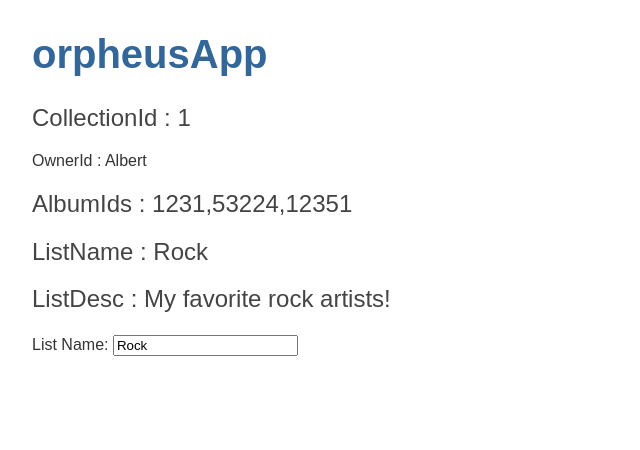
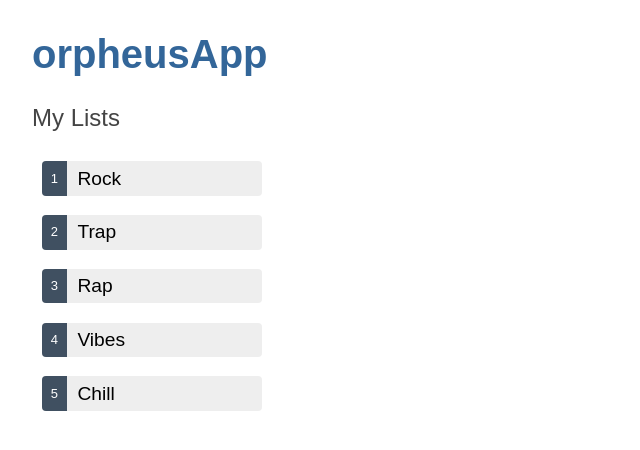
Before and after one commit to zholly15/Saas-Orpheus, an Angular app in the folder orpheusApp/: page / in a window 1280 px wide. Shown: the top 450 px of the page, without its empty margins (0-640 px from the left). Built offline with nearby package versions, Linux system fonts and the light colour scheme.

Commit message:
skeleton lists page

```diff
--- a/orpheusApp/src/app/lists/lists.component.css
+++ b/orpheusApp/src/app/lists/lists.component.css
@@ -0,0 +1,65 @@
+.lists {
+    margin: 0 0 2em 0;
+    list-style-type: none;
+    padding: 0;
+    width: 15em;
+  }
+
+  .lists li {
+    display: flex;
+  }
+
+  .lists button {
+    flex: 1;
+    cursor: pointer;
+    position: relative;
+    left: 0;
+    background-color: #EEE;
+    margin: .5em;
+    padding: 0;
+    border-radius: 4px;
+    display: flex;
+    align-items: stretch;
+    height: 1.8em;
+  }
+
+  .lists button:hover {
+    color: #2c3a41;
+    background-color: #e6e6e6;
+    left: .1em;
+  }
+
+  .lists button:active {
+    background-color: #525252;
+    color: #fafafa;
+  }
+
+  .lists button.selected {
+    background-color: black;
+    color: white;
+  }
+
+  .lists button.selected:hover {
+    background-color: #505050;
+    color: white;
+  }
+
+  .lists button.selected:active {
+    background-color: black;
+    color: white;
+  }
+
+  .lists .badge {
+    display: inline-block;
+    font-size: small;
+    color: white;
+    padding: 0.8em 0.7em 0 0.7em;
+    background-color: #405061;
+    line-height: 1em;
+    margin-right: .8em;
+    border-radius: 4px 0 0 4px;
+  }
+
+  .lists .name {
+    align-self: center;
+  }
--- a/orpheusApp/src/app/lists/lists.component.html
+++ b/orpheusApp/src/app/lists/lists.component.html
@@ -1,3 +1,4 @@
+<!--
 <h2>CollectionId : {{listInfo.collectionId}}</h2>
 <div><span>OwnerId : {{listInfo.ownerId}}</span></div>
 <h2>AlbumIds : {{listInfo.albumIds}}</h2>
@@ -6,3 +7,27 @@
 
 <label for ="ListName">List Name: </label>
 <input id = "ListName" [(ngModel)]="listInfo.name" placeholder="Name">
+-->
+
+<h2>My Lists</h2>
+<ul class="lists">
+  <li *ngFor="let list of lists">
+    <button type="button" (click) = "onSelect(list)">
+      <span class="badge">{{list.collectionId}}</span>
+      <span class="name"> {{list.name}}</span>
+    </button>
+  </li>
+</ul>
+
+<div *ngIf="selectedList">
+    <h2>{{selectedList.name}} Details</h2>
+    <div>id: {{selectedList.collectionId}}</div>
+    <div>
+      <label for="list-name">List name: </label>
+      <input id="list-name" [(ngModel)]="selectedList.name" placeholder="name">
+    </div>
+    <div>  AlbumIds :</div>
+    <div *ngFor="let item of selectedList.albumIds">
+       {{item}}
+    </div>
+</div>
--- a/orpheusApp/src/app/lists/lists.component.ts
+++ b/orpheusApp/src/app/lists/lists.component.ts
@@ -1,5 +1,6 @@
 import { Component, OnInit } from '@angular/core';
 import {List} from '../list'
+import { LISTS } from '../mock-list';
 
 @Component({
   selector: 'app-lists',
@@ -8,18 +9,15 @@ import {List} from '../list'
 })
 export class ListsComponent implements OnInit {
 
-  listInfo: List = {
-    collectionId: "1",
-    ownerId: "Albert",
-    albumIds: ['1231', '53224', '12351'],
-    name: "Rock",
-    description: "My favorite rock artists!"
+  lists = LISTS;
+
+  selectedList?: List;
+  onSelect(list : List): void {
+    this.selectedList = list;
   }
 
   constructor() { }
 
   ngOnInit(): void {
   }
-
-
 }
--- /dev/null
+++ b/orpheusApp/src/app/mock-list.ts
@@ -0,0 +1,41 @@
+import { List } from "./list";
+
+export const LISTS: List[] = [
+
+    {
+    collectionId: "1",
+    ownerId: "Albert",
+    albumIds: ['1231', '532224', '12351'],
+    name: "Rock",
+    description: "My favorite rock artists!"
+    },
+    {
+    collectionId: "2",
+    ownerId: "Albert",
+    albumIds: ['1212331', '535123224', '12123351'],
+    name: "Trap",
+    description: "My favorite Trap artists!"
+    },
+    {
+    collectionId: "3",
+    ownerId: "Albert",
+    albumIds: ['12654331', '5322314', '1232351'],
+    name: "Rap",
+    description: "My favorite Rap artists!"
+    },
+    {
+    collectionId: "4",
+    ownerId: "Albert",
+    albumIds: ['126523431', '53221234', '1265345351'],
+    name: "Vibes",
+    description: "My favorite Vibes artists!"
+    },
+    {
+    collectionId: "5",
+    ownerId: "Albert",
+    albumIds: ['1212331', '532242344', '1231232351'],
+    name: "Chill",
+    description: "My favorite Chill artists!"
+    }
+
+];
```
